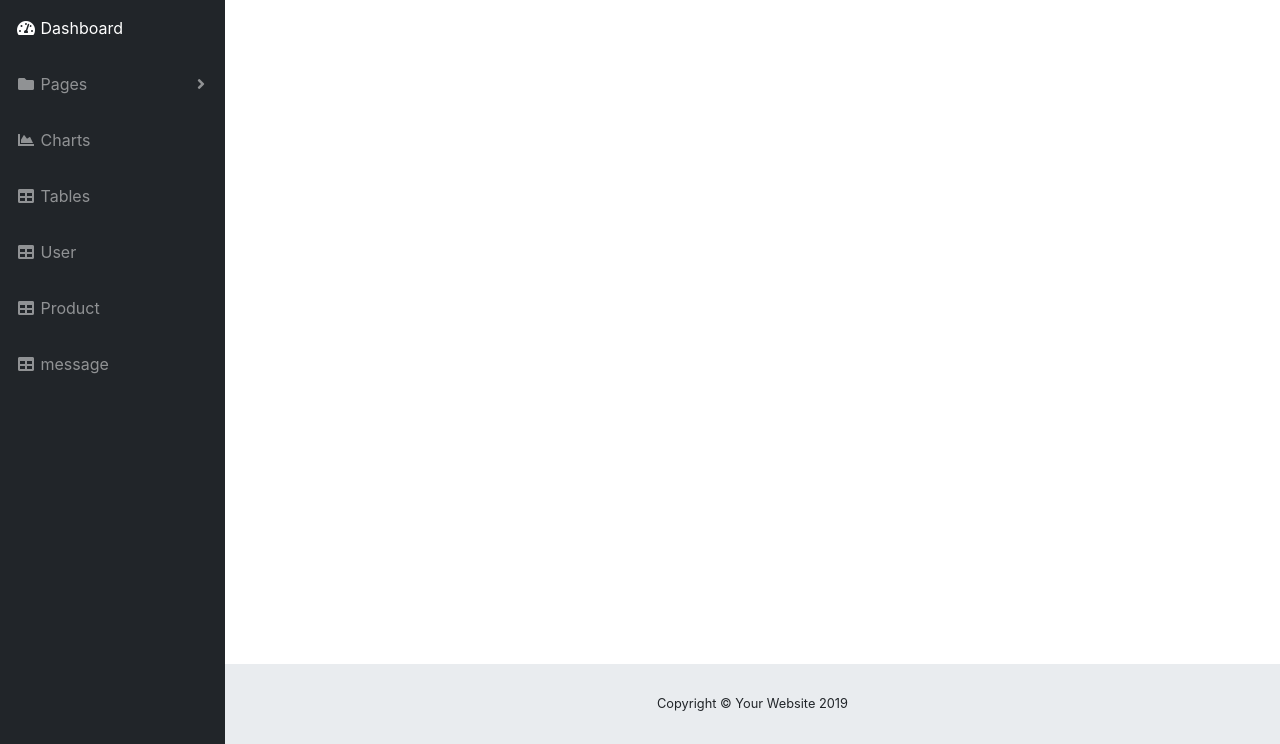
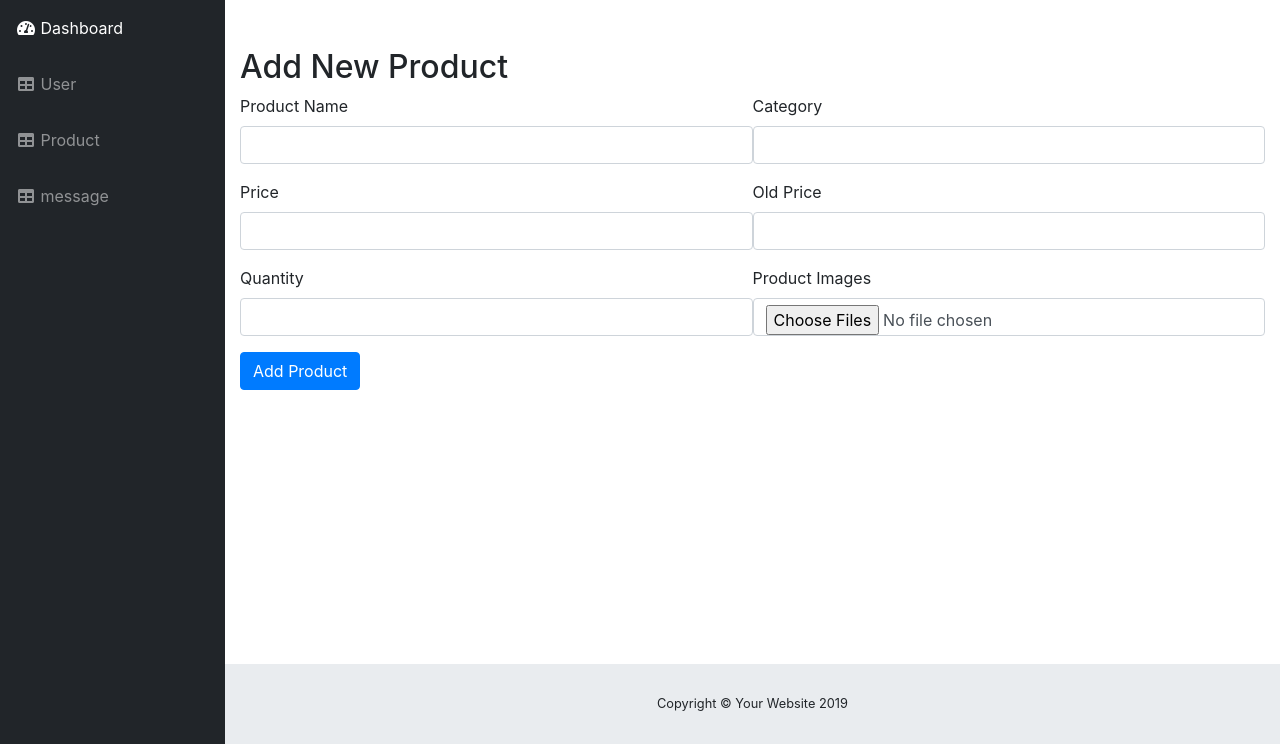
Before and after one commit to Mahmoud-Alsirafy/admin_Dashboard, a PHP site: page /new_product.php in a window 1280 px wide. Shown: the part 56-800 px from the top of the page. Run offline with PHP 8.4, Linux system fonts and the light colour scheme; a user stored in the database is signed in; data that the repository does not hold is empty.

Commit message:
edite some files

```diff
--- a/handel_add_product.php
+++ b/handel_add_product.php
@@ -166,6 +166,9 @@ if (isset($_POST["add"])) {
         }
     } else {
         $_SESSION["errors"] = $errors;
-        header("location:new_product.php");
+        print_r($errors);
+        // header("location:new_product.php");
     }
+}else{
+    // header("location:new_product.php");
 }
--- a/handel_login.php
+++ b/handel_login.php
@@ -27,5 +27,11 @@ if (mysqli_num_rows($result) == 1) {
       header("location:index.php");
       $_SESSION["login"]="login";
     }
+  }else{
+    header("location:login.php");
+        $_SESSION["user"]="User Or Password Is Un Correct";
   }
+}else{
+  header("location:login.php");
+      $_SESSION["user"]="User Or Password Is Un Correct";
 }
--- a/new_product.php
+++ b/new_product.php
@@ -1,11 +1,101 @@
 <?php
-
 require_once "style/nav.php";
 require_once "style/sidebar.php";
 
 ?>
 
 
+<div class="container mt-5">
+    <h2>Add New Product</h2>
+    <form action="handel_add_product.php" method="POST" enctype="multipart/form-data">
+        <div class=" d-flex justify-content-between">
+            <div class="mb-3 w-100">
+                <?php
+                if (isset($_SESSION["errors"]["name"])) { ?>
+                    <div class="alert alert-danger" role="alert">
+                        <?php echo $_SESSION["errors"]["name"]; ?>
+                    </div>
+                <?php }
+                unset($_SESSION["errors"]["name"])
+                ?>
+                <label class="form-label">Product Name</label>
+                <input type="text" name="name" class="form-control">
+            </div>
+
+            <div class="mb-3 w-100">
+                <?php
+                if (isset($_SESSION["errors"]["cat"])) { ?>
+                    <div class="alert alert-danger" role="alert">
+                        <?php echo $_SESSION["errors"]["cat"]; ?>
+                    </div>
+                <?php }
+                unset($_SESSION["errors"]["cat"])
+                ?>
+                <label class="form-label">Category</label>
+                <input type="text" name="cat" class="form-control">
+            </div>
+        </div>
+        <div class=" d-flex justify-content-between">
+            <div class="mb-3 w-100">
+                <?php
+                if (isset($_SESSION["errors"]["price"])) { ?>
+                    <div class="alert alert-danger" role="alert">
+                        <?php echo $_SESSION["errors"]["price"]; ?>
+                    </div>
+                <?php }
+                unset($_SESSION["errors"]["price"])
+                ?>
+                <label class="form-label">Price</label>
+                <input type="number" name="price" class="form-control">
+            </div>
+            <div class="mb-3 w-100">
+                <?php
+                if (isset($_SESSION["errors"]["old_price"])) { ?>
+                    <div class="alert alert-danger" role="alert">
+                        <?php echo $_SESSION["errors"]["old_price"]; ?>
+                    </div>
+                <?php }
+                unset($_SESSION["errors"]["old_price"])
+                ?>
+                <label class="form-label">Old Price</label>
+                <input type="number" name="old_price" class="form-control">
+            </div>
+        </div>
+        <div class=" d-flex justify-content-between">
+            <div class="mb-3 w-100">
+                <?php
+                if (isset($_SESSION["errors"]["quantity"])) { ?>
+                    <div class="alert alert-danger" role="alert">
+                        <?php echo $_SESSION["errors"]["quantity"]; ?>
+                    </div>
+                <?php }
+                unset($_SESSION["errors"]["quantity"])
+                ?>
+                <label class="form-label">Quantity</label>
+                <input type="text" name="quantity" class="form-control">
+            </div>
+            <div class="mb-3 w-100">
+                <?php
+                if (isset($_SESSION["errors"]["image"])) { ?>
+                    <div class="alert alert-danger" role="alert">
+                        <?php echo $_SESSION["errors"]["image"]; ?>
+                    </div>
+                <?php }
+                unset($_SESSION["errors"]["image"])
+                ?>
+                <label class="form-label">Product Images</label>
+                <input type="file" name="image[]" class="form-control" multiple>
+            </div>
+        </div>
+        <button type="submit" name="add" class="btn btn-primary">Add Product</button>
+
+
+    </form>
+</div>
+
+
+
+
 <?php
 require "style/footer.php"
 ?>
--- a/style/sidebar.php
+++ b/style/sidebar.php
@@ -7,33 +7,7 @@
                 <span>Dashboard</span>
             </a>
         </li>
-        <li class="nav-item dropdown">
-            <a class="nav-link dropdown-toggle" href="#" id="pagesDropdown" role="button" data-toggle="dropdown"
-                aria-haspopup="true" aria-expanded="false">
-                <i class="fas fa-fw fa-folder"></i>
-                <span>Pages</span>
-            </a>
-            <div class="dropdown-menu" aria-labelledby="pagesDropdown">
-                <h6 class="dropdown-header">Login Screens:</h6>
-                <a class="dropdown-item" href="login.php">Login</a>
-                <a class="dropdown-item" href="register.php">Register</a>
-                <a class="dropdown-item" href="forgot-password.php">Forgot Password</a>
-                <div class="dropdown-divider"></div>
-                <h6 class="dropdown-header">Other Pages:</h6>
-                <a class="dropdown-item" href="404.php">404 Page</a>
-                <a class="dropdown-item" href="blank.php">Blank Page</a>
-            </div>
-        </li>
-        <li class="nav-item">
-            <a class="nav-link" href="charts.php">
-                <i class="fas fa-fw fa-chart-area"></i>
-                <span>Charts</span></a>
-        </li>
-        <li class="nav-item">
-            <a class="nav-link" href="tables.php">
-                <i class="fas fa-fw fa-table"></i>
-                <span>Tables</span></a>
-        </li>
+
         <li class="nav-item">
             <a class="nav-link" href="user.php">
                 <i class="fas fa-fw fa-table"></i>
```
Also changed, not shown: jop.sql (+5 -5 lines), images/679a5cd2b52e1slider-bg1.jpg (deleted), images/679a5cd2b572dslider-bg2.jpg (deleted), images/679a5cd2b5ac9slider-bnr.jpg (deleted), images/681de97f524c3images.png (added), images/681de97f52889coder-amoled-black-7680x4326-13668.png (added).
